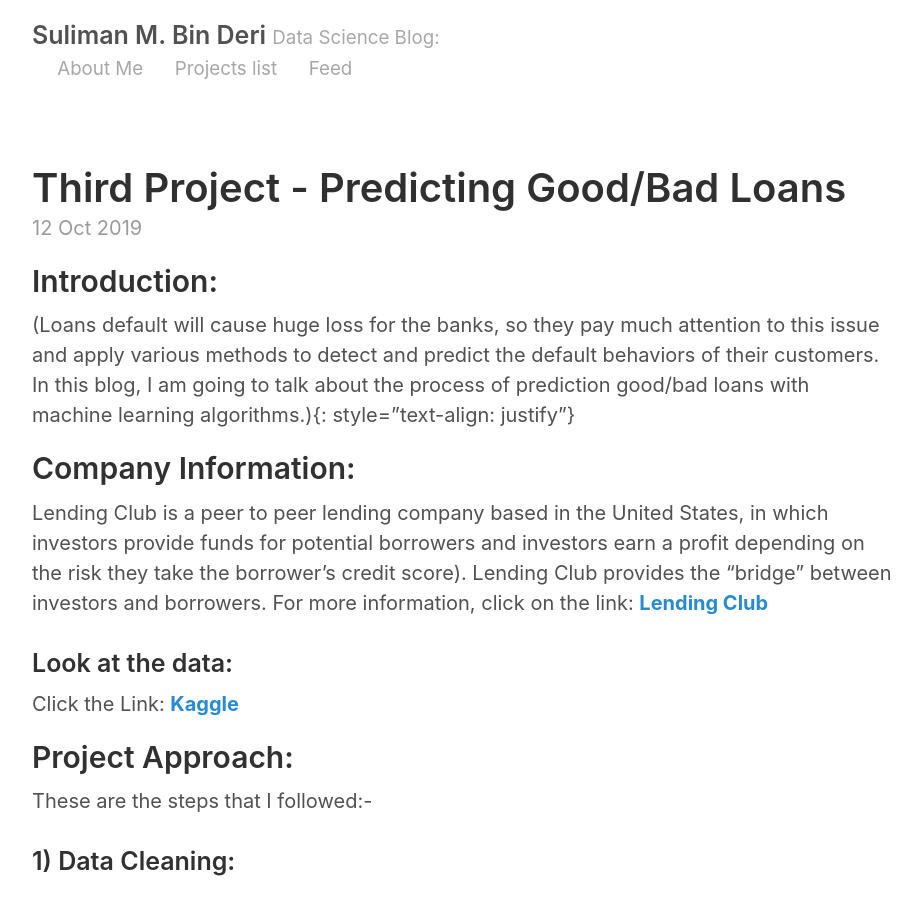
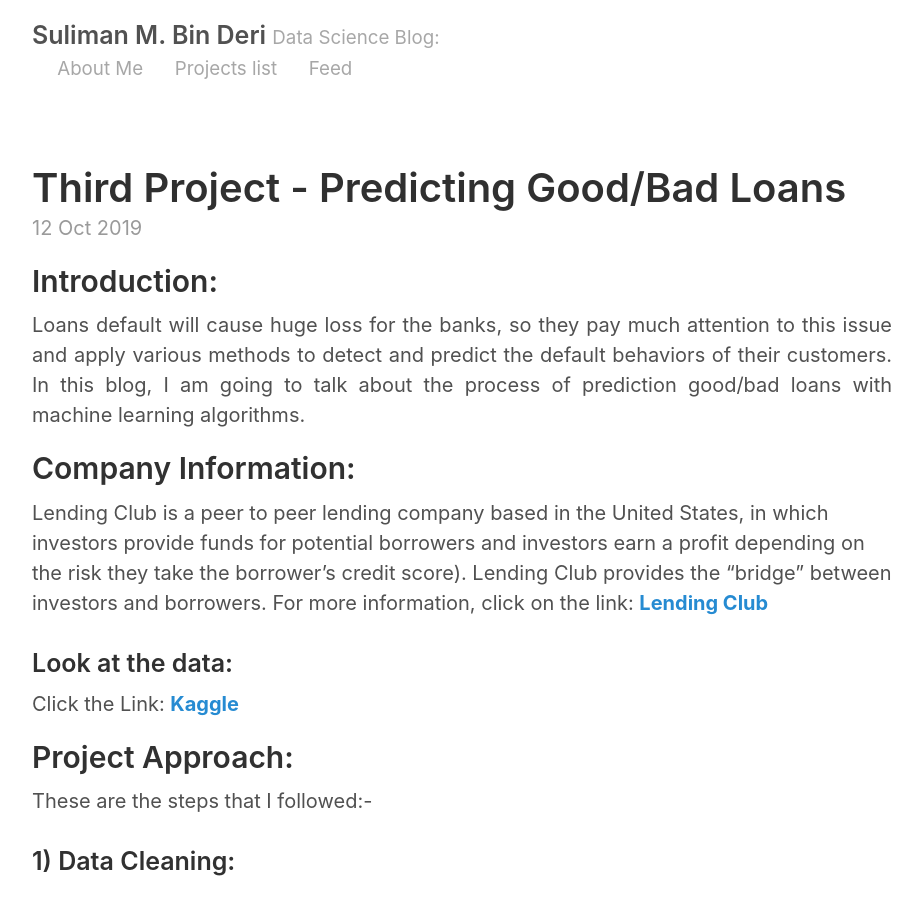
Before and after one commit to SulimanMD/SulimanMD.github.io, a Jekyll site: the page built from _posts/2019-10-12-Project_3.md, in a window 1280 px wide and 900 px high. Shown: the whole window, without its empty margins (178-1100 px from the left). Built offline with Jekyll 4.4.1, drawn with Linux system fonts in a browser that asks for light colours.

Commit message:
Commit number 3

```diff
--- a/_posts/2019-10-12-Project_3.md
+++ b/_posts/2019-10-12-Project_3.md
@@ -3,7 +3,7 @@ layout: post
 title: Third Project - Predicting Good/Bad Loans
 ---
 ## Introduction:
-(Loans default will cause huge loss for the banks, so they pay much attention to this issue and apply various methods to detect and predict the default behaviors of their customers. In this blog, I am going to talk about the process of prediction good/bad loans with machine learning algorithms.){: style="text-align: justify"}
+<p>Loans default will cause huge loss for the banks, so they pay much attention to this issue and apply various methods to detect and predict the default behaviors of their customers. In this blog, I am going to talk about the process of prediction good/bad loans with machine learning algorithms.</p>{: style="text-align: justify"}
 
 
 ## Company Information:
```
